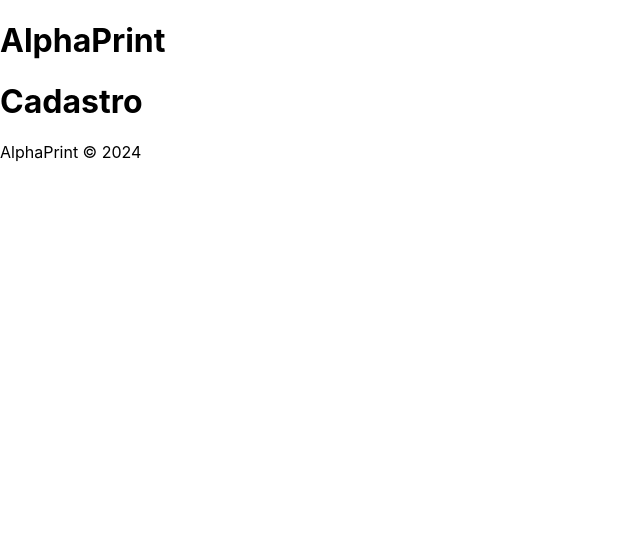
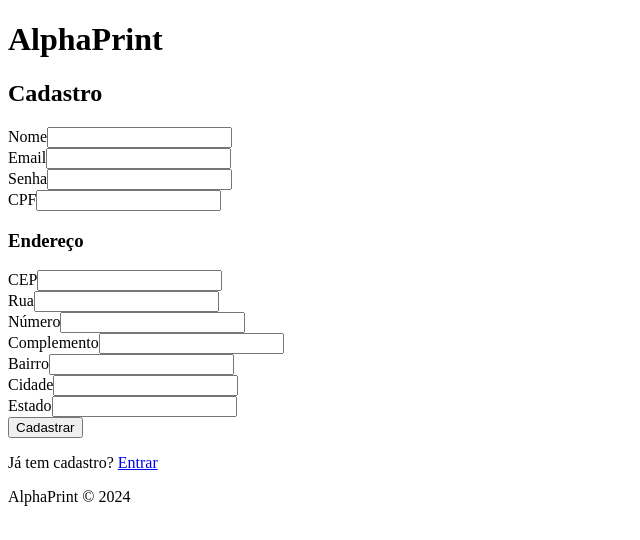
Before and after one commit to rod-auzier/alphaprint-frontend, a React (Create React App) app: page /cadastro in a window 1280 px wide. Shown: the top 540 px of the page, without its empty margins (0-640 px from the left). Built offline with nearby package versions, Linux system fonts and the light colour scheme.

Commit message:
feat: telas de cadastro e login integrados com o backend

```diff
--- a/src/context/AuthContext.js
+++ b/src/context/AuthContext.js
@@ -0,0 +1,30 @@
+import React, { createContext, useState, useContext } from 'react';
+
+const AuthContext = createContext();
+
+export function AuthProvider({ children }) {
+  const [usuario, setUsuario] = useState(null);
+  const [token, setToken] = useState(localStorage.getItem('token'));
+
+  const entrar = (dadosUsuario, dadosToken) => {
+    setUsuario(dadosUsuario);
+    setToken(dadosToken);
+    localStorage.setItem('token', dadosToken);
+  };
+
+  const sair = () => {
+    setUsuario(null);
+    setToken(null);
+    localStorage.removeItem('token');
+  };
+
+  return (
+    <AuthContext.Provider value={{ usuario, token, entrar, sair }}>
+      {children}
+    </AuthContext.Provider>
+  );
+}
+
+export function useAuth() {
+  return useContext(AuthContext);
+}
--- a/src/index.js
+++ b/src/index.js
@@ -1,17 +1,11 @@
 import React from 'react';
 import ReactDOM from 'react-dom/client';
-import './index.css';
 import App from './App';
-import reportWebVitals from './reportWebVitals';
+import { AuthProvider } from './context/AuthContext';
 
 const root = ReactDOM.createRoot(document.getElementById('root'));
 root.render(
-  <React.StrictMode>
+  <AuthProvider>
     <App />
-  </React.StrictMode>
+  </AuthProvider>
 );
-
-// If you want to start measuring performance in your app, pass a function
-// to log results (for example: reportWebVitals(console.log))
-// or send to an analytics endpoint. Learn more: https://bit.ly/CRA-vitals
-reportWebVitals();
--- a/src/pages/Cadastro.js
+++ b/src/pages/Cadastro.js
@@ -1,7 +1,123 @@
-import React from 'react';
+import React, { useState } from 'react';
+import { useNavigate, Link } from 'react-router-dom';
+import { cadastrar } from '../services/api';
 
 function Cadastro() {
-  return <div><h1>Cadastro</h1></div>;
+  const [form, setForm] = useState({
+    nome: '',
+    email: '',
+    senha: '',
+    cpf: '',
+    endereco: {
+      cep: '',
+      rua: '',
+      numero: '',
+      complemento: '',
+      bairro: '',
+      cidade: '',
+      estado: ''
+    }
+  });
+  const [erro, setErro] = useState('');
+  const [sucesso, setSucesso] = useState('');
+  const [carregando, setCarregando] = useState(false);
+
+  const navigate = useNavigate();
+
+  const handleChange = (e) => {
+    setForm({ ...form, [e.target.name]: e.target.value });
+  };
+
+  const handleEndereco = (e) => {
+    setForm({
+      ...form,
+      endereco: { ...form.endereco, [e.target.name]: e.target.value }
+    });
+  };
+
+  const handleSubmit = async (e) => {
+    e.preventDefault();
+    setErro('');
+    setSucesso('');
+    setCarregando(true);
+
+    try {
+      const resultado = await cadastrar(form);
+
+      if (resultado.mensagem === 'Usuário cadastrado com sucesso!') {
+        setSucesso('Cadastro realizado! Redirecionando...');
+        setTimeout(() => navigate('/login'), 2000);
+      } else {
+        setErro(resultado.mensagem);
+      }
+    } catch (err) {
+      setErro('Erro ao conectar com o servidor');
+    } finally {
+      setCarregando(false);
+    }
+  };
+
+  return (
+    <div>
+      <h2>Cadastro</h2>
+      <form onSubmit={handleSubmit}>
+        <div>
+          <label>Nome</label>
+          <input name="nome" value={form.nome} onChange={handleChange} required />
+        </div>
+        <div>
+          <label>Email</label>
+          <input name="email" type="email" value={form.email} onChange={handleChange} required />
+        </div>
+        <div>
+          <label>Senha</label>
+          <input name="senha" type="password" value={form.senha} onChange={handleChange} required />
+        </div>
+        <div>
+          <label>CPF</label>
+          <input name="cpf" value={form.cpf} onChange={handleChange} required />
+        </div>
+
+        <h3>Endereço</h3>
+        <div>
+          <label>CEP</label>
+          <input name="cep" value={form.endereco.cep} onChange={handleEndereco} />
+        </div>
+        <div>
+          <label>Rua</label>
+          <input name="rua" value={form.endereco.rua} onChange={handleEndereco} />
+        </div>
+        <div>
+          <label>Número</label>
+          <input name="numero" value={form.endereco.numero} onChange={handleEndereco} />
+        </div>
+        <div>
+          <label>Complemento</label>
+          <input name="complemento" value={form.endereco.complemento} onChange={handleEndereco} />
+        </div>
+        <div>
+          <label>Bairro</label>
+          <input name="bairro" value={form.endereco.bairro} onChange={handleEndereco} />
+        </div>
+        <div>
+          <label>Cidade</label>
+          <input name="cidade" value={form.endereco.cidade} onChange={handleEndereco} />
+        </div>
+        <div>
+          <label>Estado</label>
+          <input name="estado" value={form.endereco.estado} onChange={handleEndereco} />
+        </div>
+
+        {erro && <p style={{ color: 'red' }}>{erro}</p>}
+        {sucesso && <p style={{ color: 'green' }}>{sucesso}</p>}
+
+        <button type="submit" disabled={carregando}>
+          {carregando ? 'Cadastrando...' : 'Cadastrar'}
+        </button>
+      </form>
+      <p>Já tem cadastro? <Link to="/login">Entrar</Link></p>
+    </div>
+  );
 }
 
 export default Cadastro;
--- a/src/pages/Login.js
+++ b/src/pages/Login.js
@@ -1,7 +1,68 @@
-import React from 'react';
+import React, { useState } from 'react';
+import { useNavigate, Link } from 'react-router-dom';
+import { login } from '../services/api';
+import { useAuth } from '../context/AuthContext';
 
 function Login() {
-  return <div><h1>Login</h1></div>;
+  const [email, setEmail] = useState('');
+  const [senha, setSenha] = useState('');
+  const [erro, setErro] = useState('');
+  const [carregando, setCarregando] = useState(false);
+
+  const { entrar } = useAuth();
+  const navigate = useNavigate();
+
+  const handleSubmit = async (e) => {
+    e.preventDefault();
+    setErro('');
+    setCarregando(true);
+
+    try {
+      const resultado = await login({ email, senha });
+
+      if (resultado.token) {
+        entrar(resultado.usuario, resultado.token);
+        navigate('/');
+      } else {
+        setErro(resultado.mensagem);
+      }
+    } catch (err) {
+      setErro('Erro ao conectar com o servidor');
+    } finally {
+      setCarregando(false);
+    }
+  };
+
+  return (
+    <div>
+      <h2>Login</h2>
+      <form onSubmit={handleSubmit}>
+        <div>
+          <label>Email</label>
+          <input
+            type="email"
+            value={email}
+            onChange={(e) => setEmail(e.target.value)}
+            required
+          />
+        </div>
+        <div>
+          <label>Senha</label>
+          <input
+            type="password"
+            value={senha}
+            onChange={(e) => setSenha(e.target.value)}
+            required
+          />
+        </div>
+        {erro && <p style={{ color: 'red' }}>{erro}</p>}
+        <button type="submit" disabled={carregando}>
+          {carregando ? 'Entrando...' : 'Entrar'}
+        </button>
+      </form>
+      <p>Não tem cadastro? <Link to="/cadastro">Cadastre-se</Link></p>
+    </div>
+  );
 }
 
 export default Login;
--- a/src/services/api.js
+++ b/src/services/api.js
@@ -0,0 +1,19 @@
+const API_URL = 'http://localhost:5000';
+
+export const cadastrar = async (dados) => {
+  const response = await fetch(`${API_URL}/api/auth/cadastrar`, {
+    method: 'POST',
+    headers: { 'Content-Type': 'application/json' },
+    body: JSON.stringify(dados)
+  });
+  return response.json();
+};
+
+export const login = async (dados) => {
+  const response = await fetch(`${API_URL}/api/auth/login`, {
+    method: 'POST',
+    headers: { 'Content-Type': 'application/json' },
+    body: JSON.stringify(dados)
+  });
+  return response.json();
+};
```
